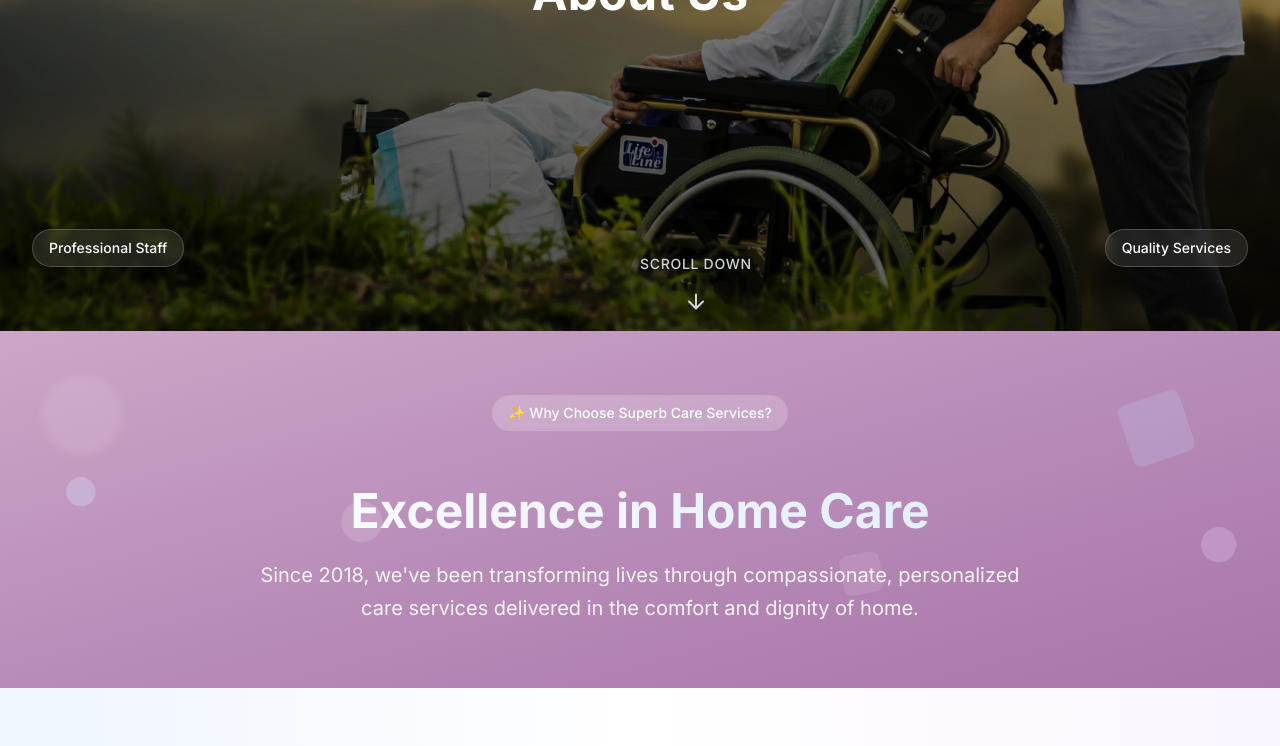
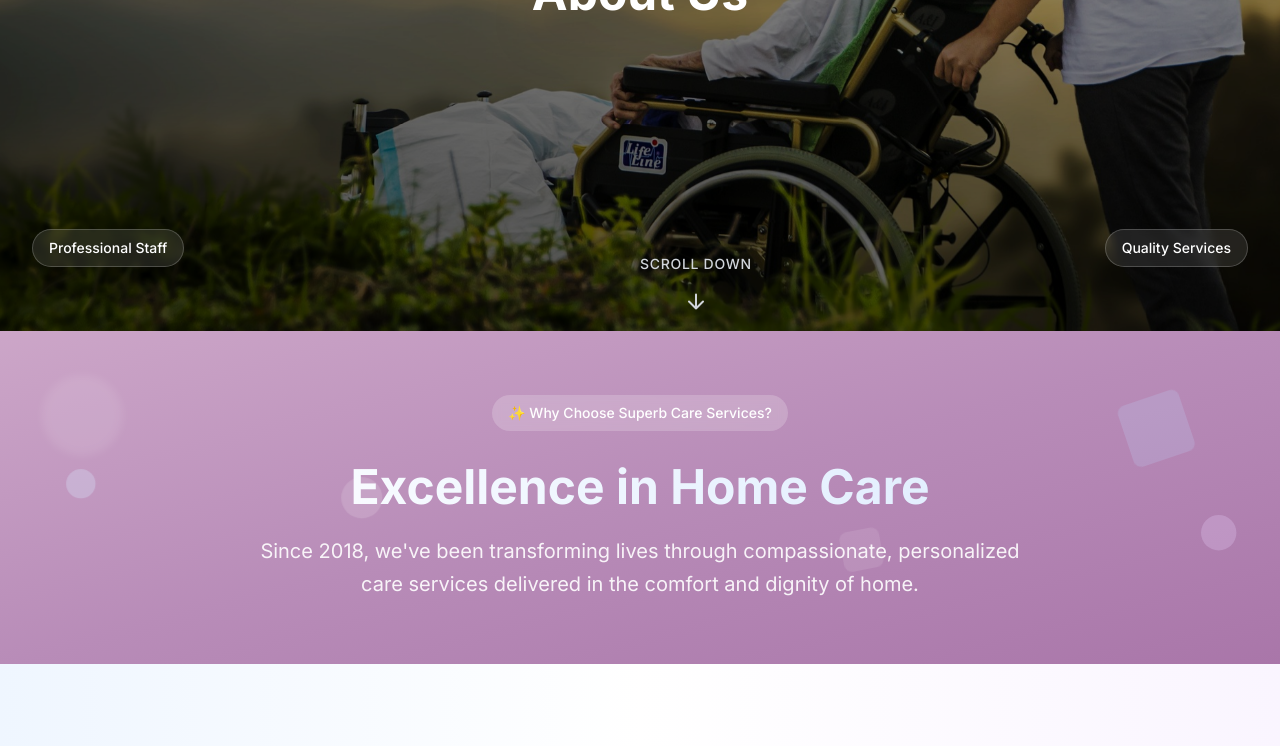
Before and after one commit to JeiKiarie/superbcare-v3, a Next.js app: page /about-us in a window 1280 px wide. Shown: the part 469-1215 px from the top of the page. Built offline with nearby package versions, Linux system fonts and the light colour scheme.

Commit message:
Tweak animations and reanimations

```diff
--- a/app/about-us/page.jsx
+++ b/app/about-us/page.jsx
@@ -36,19 +36,33 @@ const AboutPage = () => {
 				<div className="container mx-auto px-6 text-center text-white">
 					{/* Main Content */}
 					<div className="max-w-5xl mx-auto">
-						<div className="mb-8">
-							<span className="inline-block px-4 py-2 bg-white/20 backdrop-blur-sm rounded-full text-sm font-medium mb-6">
+						<AnimatedWrapper
+							initial={{ opacity: 0, y: 30 }}
+							animate={{ opacity: 1, y: 0 }}
+							transition={{ delay: 0.2 }}
+							className="mb-8">
+							<span className="inline-block px-4 py-2 bg-white/20 backdrop-blur-sm rounded-full text-sm font-medium">
 								✨ Why Choose Superb Care Services?
 							</span>
-						</div>
+						</AnimatedWrapper>
+						<AnimatedWrapper
+							initial={{ opacity: 0, scale: 0.9 }}
+							animate={{ opacity: 1, scale: 1 }}
+							transition={{ delay: 0.4 }}>
 							<h2 className="text-5xl font-bold mb-6 bg-gradient-to-r from-white to-blue-100 bg-clip-text text-transparent">
 								Excellence in Home Care
 							</h2>
+						</AnimatedWrapper>
+						<AnimatedWrapper
+							initial={{ opacity: 0, y: 20 }}
+							animate={{ opacity: 1, y: 0 }}
+							transition={{ delay: 0.6 }}>
 							<p className="text-xl leading-relaxed opacity-90 max-w-3xl mx-auto">
 								Since 2018, we've been transforming lives through compassionate,
-							personalized care services delivered in the comfort and dignity of
-							home.
+								personalized care services delivered in the comfort and dignity
+								of home.
 							</p>
+						</AnimatedWrapper>
 					</div>
 				</div>
 			</section>
--- a/components/AnimatedWrapper.jsx
+++ b/components/AnimatedWrapper.jsx
@@ -1,6 +1,7 @@
 'use client';
 
-import { motion } from 'framer-motion';
+import { motion, useInView } from 'framer-motion';
+import { useRef, useEffect } from 'react';
 
 export default function AnimatedWrapper({
 	children,
@@ -8,15 +9,37 @@ export default function AnimatedWrapper({
 	initial = { opacity: 0, y: 20 },
 	animate = { opacity: 1, y: 0 },
 	transition = { duration: 0.8 },
+	delay = 0,
+	threshold = 0.1,
+	once = false,
 	...props
 }) {
 	const Component = as;
+	const ref = useRef(null);
+	const isInView = useInView(ref, {
+		once: once,
+		amount: threshold,
+		margin: '0px 0px -100px 0px', // Trigger 100px before element enters viewport
+	});
+
+	useEffect(() => {
+		// Force re-animation when element comes into view
+		if (isInView) {
+			// Component will re-animate due to isInView state change
+		}
+	}, [isInView]);
+
+	const finalTransition = {
+		...transition,
+		delay: delay,
+	};
 
 	return (
 		<Component
+			ref={ref}
 			initial={initial}
-			animate={animate}
-			transition={transition}
+			animate={isInView ? animate : initial}
+			transition={finalTransition}
 			{...props}>
 			{children}
 		</Component>
```
Lines whose indentation alone changed are shown as unchanged.
